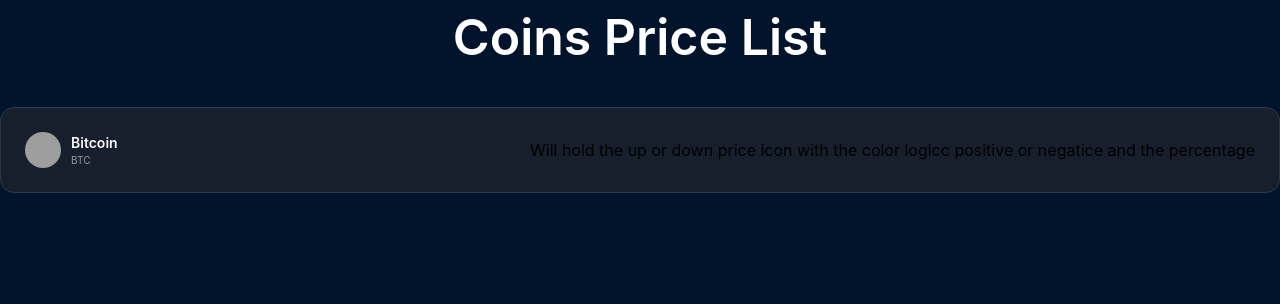
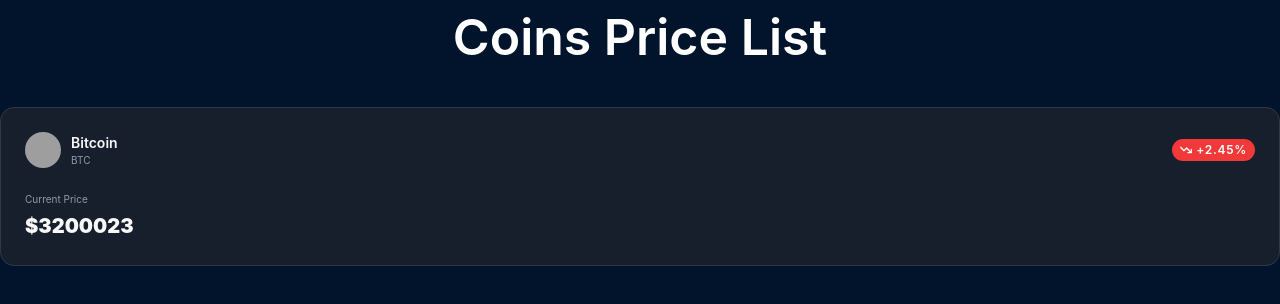
Before and after one commit to pipiskal/fullstack, a React (Vite) app in the folder coins-FE/: page / in a window 1280 px wide. Shown: the top 304 px of the page. Built offline with nearby package versions, Linux system fonts and the light colour scheme; grey boxes are pictures that could not be loaded.

Commit message:
Added PercentagePriceChangeTag Component

```diff
--- a/coins-FE/package.json
+++ b/coins-FE/package.json
@@ -12,6 +12,7 @@
   "dependencies": {
     "react": "^19.1.0",
     "react-dom": "^19.1.0",
+    "react-icons": "^5.5.0",
     "styled-components": "^6.1.19"
   },
   "devDependencies": {
--- a/coins-FE/src/App.jsx
+++ b/coins-FE/src/App.jsx
@@ -15,8 +15,8 @@
         highestTwentyFourHourPrice={3200023}
         LowestTwentyFourHourPrice={23009932}
         twentyFourPriceChangePercentage={{
-          isPositive: true,
-          percentage: "23",
+          isPositive: false,
+          percentage: 2.45,
         }}
       />
     </Wrapper>
--- a/coins-FE/src/components/CoinPriceCard/CoinPriceCard.jsx
+++ b/coins-FE/src/components/CoinPriceCard/CoinPriceCard.jsx
@@ -1,12 +1,14 @@
 import {
   Wrapper,
   TitleAndPriceChangePercentage,
-  CurrentPrice,
+  CurrentPriceWrapper,
   TwentyFourHourHighAndLow,
+  Label,
+  Price,
 } from "./CoinPriceCard.styles";
 
 import CoinAvatar from "./../CoinAvatar/CoinAvatar";
-import TwentyFourHourPriceChangePercentage from "../TwentyFourHourPriceChangeTag/TwentyFourHourPriceChangeTag";
+import PercentagePriceChangeTag from "../PercentagePriceChangeTag/PercentagePriceChangeTag";
 import TitleDescCard from "./../TitleDescCard/TitleDescCard";
 
 const CoinPriceCard = ({
@@ -29,17 +31,17 @@
           name={name}
         />
 
-        <TwentyFourHourPriceChangePercentage
-          isPositive={twentyFourPriceChangePercentage.isPositive}
+        <PercentagePriceChangeTag
+          hasPriceIncreased={twentyFourPriceChangePercentage.isPositive}
           percentage={twentyFourPriceChangePercentage.percentage}
         />
       </TitleAndPriceChangePercentage>
 
-      {/* <CurrentPrice>
-        <p>{currentPrice.symbol}</p>
+      <CurrentPriceWrapper>
+        <Label> Current Price</Label>
 
-        <p>{currentPrice.total}</p>
-      </CurrentPrice> */}
+        <Price>{`${currencySymbol}${currentPrice}`}</Price>
+      </CurrentPriceWrapper>
 
       {/* <TwentyFourHourHighAndLow>
         <TitleDescCard title={"24h HIGH"} desc={highestTwentyFourHourPrice} />
--- a/coins-FE/src/components/CoinPriceCard/CoinPriceCard.styles.js
+++ b/coins-FE/src/components/CoinPriceCard/CoinPriceCard.styles.js
@@ -1,10 +1,13 @@
 import styled from "styled-components";
 
 export const Wrapper = styled.div`
-  border: 1px solid #2e3948;
   width: 100%;
+  display: flex;
+  flex-direction: column;
+  gap: 24px;
   padding: 24px;
   border-radius: 14px;
+  border: 1px solid #2e3948;
   background-color: #171f2c;
 `;
 
@@ -14,6 +17,23 @@
   align-items: center;
 `;
 
-export const CurrentPrice = styled.div``;
+export const CurrentPriceWrapper = styled.div`
+  display: flex;
+  flex-direction: column;
+  /* align-items: center; */
+  gap: 4px;
+`;
+
+export const Label = styled.span`
+  font-size: 10px;
+  font-weight: 400;
+  color: #929aa6;
+`;
+
+export const Price = styled.span`
+  font-size: 20px;
+  font-weight: 900;
+  color: #f8f8f8;
+`;
 
 export const TwentyFourHourHighAndLow = styled.div``;
--- /dev/null
+++ b/coins-FE/src/components/PercentagePriceChangeTag/PercentagePriceChangeTag.jsx
@@ -0,0 +1,20 @@
+import {
+  Wrapper,
+  PercentageWrapper,
+  TrendArrowUp,
+  TrendArrowDown,
+} from "./PercentagePriceChangeTag.styles";
+
+const PercentagePriceChangeTag = ({ hasPriceIncreased, percentage }) => {
+  return (
+    <Wrapper hasPriceIncreased={hasPriceIncreased}>
+      {hasPriceIncreased ? <TrendArrowUp /> : <TrendArrowDown />}
+
+      <PercentageWrapper
+        hasPriceIncreased={hasPriceIncreased}
+      >{`+${percentage}%`}</PercentageWrapper>
+    </Wrapper>
+  );
+};
+
+export default PercentagePriceChangeTag;
--- /dev/null
+++ b/coins-FE/src/components/PercentagePriceChangeTag/PercentagePriceChangeTag.styles.js
@@ -0,0 +1,33 @@
+import styled from "styled-components";
+import { FaArrowTrendDown } from "react-icons/fa6";
+import { FaArrowTrendUp } from "react-icons/fa6";
+
+export const Wrapper = styled.div`
+  display: flex;
+  justify-content: center;
+  align-items: center;
+  background-color: ${(props) =>
+    props.hasPriceIncreased ? "#1B4739" : "rgb(242, 57, 57)"};
+  border-radius: 20px;
+  padding: 2px 8px;
+`;
+
+export const PercentageWrapper = styled.span`
+  color: ${(props) =>
+    props.hasPriceIncreased ? "#49dc7f" : "rgb(255, 255, 255)"};
+  font-size: 12px;
+  font-weight: 600;
+  letter-spacing: 0.7px;
+`;
+
+export const TrendArrowUp = styled(FaArrowTrendUp)`
+  color: #49dc7f;
+  font-size: 12px;
+  margin-right: 4px;
+`;
+
+export const TrendArrowDown = styled(FaArrowTrendDown)`
+  color: white;
+  font-size: 12px;
+  margin-right: 4px;
+`;
--- a/coins-FE/src/components/TwentyFourHourPriceChangeTag/TwentyFourHourPriceChangeTag.jsx
+++ /dev/null
@@ -1,12 +0,0 @@
-// import {} from './PriceTag.styles';
-
-const TwentyFourHourPriceChangeTag = () => {
-  return (
-    <div>
-      Will hold the up or down price icon with the color logicc positive or
-      negatice and the percentage
-    </div>
-  );
-};
-
-export default TwentyFourHourPriceChangeTag;
```
Also changed, not shown: 1 other file (tests, documents, lock files or other folders).
